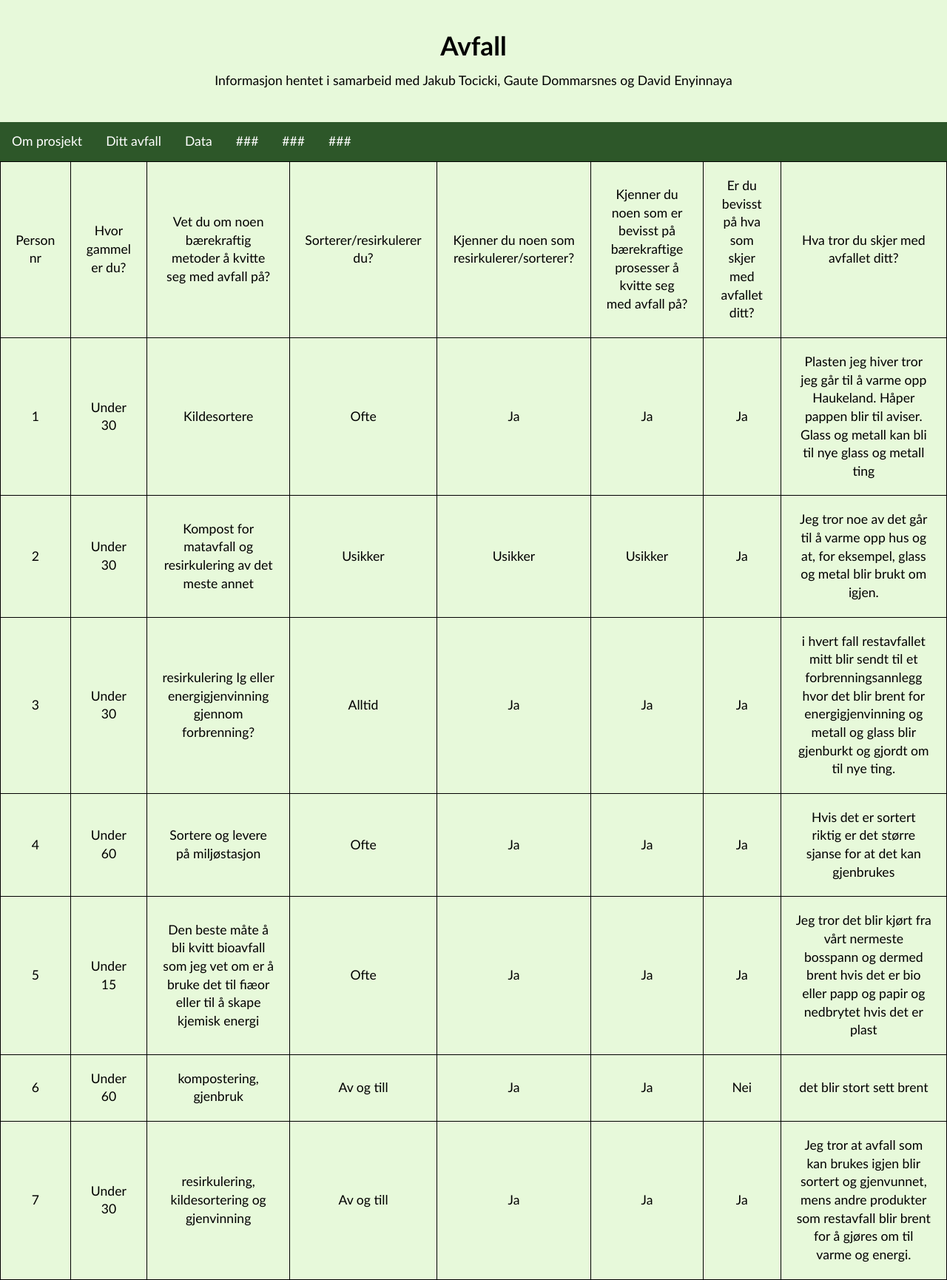
After one commit to Davitow/Visual-Studio-Code, a web app: file HTML/Avfall og bærekraft/Data_avfall og bærekraft.html in a window 1280 px wide. The commit adds this page. Shown: the whole page at 74% size. Run offline with its HTML, style and script files only (its server is not run), Linux system fonts and the light colour scheme.

Commit message:
Shadow freddy

```diff
--- a/CSS/Avfall-bærekraft.css
+++ b/CSS/Avfall-bærekraft.css
@@ -39,8 +39,8 @@
   }
 
   .image-container img {
-    height: 74vh; /* Sett høyden til 40% av skjermens høyde */
-    width: 100%; /* Behold full bredde for bildet */
+    height: 74vh; /* Setter høyden til 40% av skjermens høyde */
+    width: 100%; /* Beholder full bredde for bildet */
     object-fit: cover; /* Sørger for at bildet fyller området uten å forvrenge det */
   }
 
@@ -63,3 +63,18 @@
   .column.side {
     width: 50%;
   }
+
+  /*table for logg*/
+  table {
+    width: 100%;
+    border-collapse: collapse;
+  }
+
+  /*Table data cells, boksene i tabellen*/
+  td {
+    table-layout: auto;
+    padding: 20px;
+    text-align: center;
+    border: 1px solid black;
+    word-wrap: break-word; /* Ensure text wraps within the cell */
+  }
--- /dev/null
+++ b/HTML/Avfall og bærekraft/Data_avfall og bærekraft.html
@@ -0,0 +1,116 @@
+<!DOCTYPE html>
+<html lang="no"> <!--Setter språket på nettsiden til norsk-->
+ <head>
+    <link rel="stylesheet" href="../../CSS/Avfall-bærekraft.css"> <!--Lenker css fil-->
+    <meta charset="utf-8"> <!--Gjør norske bokstaver tilgjenelige f.eks Æ,Ø,Å-->
+    <meta name="viewport" content="width=device-width, initial-scale=1"> <!-- Kontrollerer hvordan nettsiden vises på forskjellige enheter-->
+ </head>
+
+<body>
+    <div>
+        <div class="header">
+          <h1>Avfall</h1> <!--Overskrift på nettsiden-->
+          <p>Informasjon hentet i samarbeid med Jakub Tocicki, Gaute Dommarsnes og David Enyinnaya</p>
+        </div>
+
+        <!-- Navigation bar -->
+      <div class="topnav">
+        <a href="../Avfall-bærekraft.html">Om prosjekt</a>
+        <a href="../Avfall og bærekraft/Avfallet ditt.html">Ditt avfall</a>
+        <a href="../Avfall og bærekraft/Data_avfall og bærekraft.html">Data</a>
+        <a href="#">###</a>
+        <a href="#">###</a>
+        <a href="#">###</a>
+      </div>
+    </div>
+
+    <table>
+        <!-- Øverste rad med 4 bokser -->
+        <tr class="top-row">
+            <td>Person nr</td>
+            <td>Hvor gammel er du?</td>
+            <td>Vet du om noen bærekraftig metoder å kvitte seg med avfall på?</td>
+            <td>Sorterer/resirkulerer du?</td>
+            <td>Kjenner du noen som resirkulerer/sorterer?</td>
+            <td>Kjenner du noen som er bevisst på bærekraftige prosesser å kvitte seg med avfall på?</td>
+            <td>Er du bevisst på hva som skjer med avfallet ditt?</td>
+            <td>Hva tror du skjer med avfallet ditt?</td>
+        </tr>
+
+         <!-- Nedre rad med flere bokser -->
+    <tr class="row">
+        <td>1</td>
+        <td>Under 30</td>
+        <td>Kildesortere</td>
+        <td>Ofte</td>
+        <td>Ja</td>
+        <td>Ja</td>
+        <td>Ja</td>
+        <td>Plasten jeg hiver tror jeg går til å varme opp Haukeland. Håper pappen blir til aviser. Glass og metall kan bli til nye glass og metall ting</td>
+      </tr>
+
+    <tr class="row">
+        <td>2</td>
+        <td>Under 30</td>
+        <td>Kompost for matavfall og resirkulering av det meste annet</td>
+        <td>Usikker</td>
+        <td>Usikker</td>
+        <td>Usikker</td>
+        <td>Ja</td>
+        <td>Jeg tror noe av det går til å varme opp hus og at, for eksempel, glass og metal blir brukt om igjen.</td>
+    </tr>
+
+    <tr class="row">
+        <td>3</td>
+        <td>Under 30</td>
+        <td>resirkulering Ig eller energigjenvinning gjennom forbrenning?</td>
+        <td>Alltid</td>
+        <td>Ja</td>
+        <td>Ja</td>
+        <td>Ja</td>
+        <td>i hvert fall restavfallet mitt blir sendt til et forbrenningsannlegg hvor det blir brent for energigjenvinning og metall og glass blir gjenburkt og gjordt om til nye ting.</td>
+    </tr>
+
+    <tr class="row">
+        <td>4</td>
+        <td>Under 60</td>
+        <td>Sortere og levere på miljøstasjon</td>
+        <td>Ofte</td>
+        <td>Ja</td>
+        <td>Ja</td>
+        <td>Ja</td>
+        <td>Hvis det er sortert riktig er det større sjanse for at det kan gjenbrukes</td>
+    </tr>
+
+    <tr class="row">
+        <td>5</td>
+        <td>Under 15</td>
+        <td>Den beste måte å bli kvitt bioavfall som jeg vet om er å bruke det til fiæor eller til å skape kjemisk energi</td>
+        <td>Ofte</td>
+        <td>Ja</td>
+        <td>Ja</td>
+        <td>Ja</td>
+        <td>Jeg tror det blir kjørt fra vårt nermeste bosspann og dermed brent hvis det er bio eller papp og papir og nedbrytet hvis det er plast</td>
+    </tr>
+
+    <tr class="row">
+        <td>6</td>
+        <td>Under 60</td>
+        <td>kompostering, gjenbruk</td>
+        <td>Av og till</td>
+        <td>Ja</td>
+        <td>Ja</td>
+        <td>Nei</td>
+        <td>det blir stort sett brent</td>
+    </tr>
+
+    <tr class="row">
+        <td>7</td>
+        <td>Under 30</td>
+        <td>resirkulering, kildesortering og gjenvinning</td>
+        <td>Av og till</td>
+        <td>Ja</td>
+        <td>Ja</td>
+        <td>Ja</td>
+        <td>Jeg tror at avfall som kan brukes igjen blir sortert og gjenvunnet, mens andre produkter som restavfall blir brent for å gjøres om til varme og energi.</td>
+    </tr>
```
Also changed, not shown: HTML/Avfall og bærekraft/Avfallet ditt.html (added, +49 -0 lines), HTML/Avfall-bærekraft.html (+3 -5 lines), Bilder/Incinerator.png (added).
